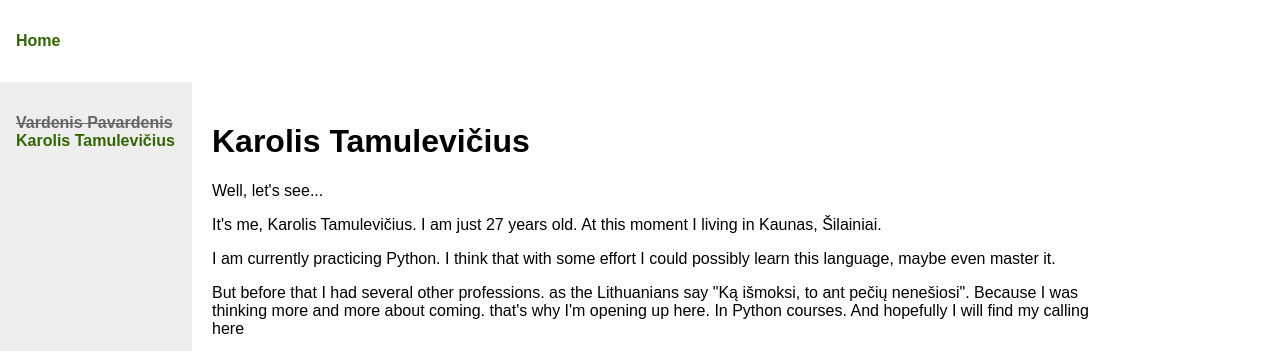
After one commit to kobrius11/ptu12_team, a Flask app: page /karolis_tamulevicius/ in a window 1280 px wide. The commit adds this page. Shown: the top 351 px of the page. Run offline with Flask 3, Linux system fonts and the light colour scheme.

Commit message:
Add Karolis Tamulevicius

```diff
--- a/app.py
+++ b/app.py
@@ -10,5 +10,9 @@ def index():
 def vardenis_pavardenis():
     return render_template('vardenis_pavardenis.html/')
 
+@app.route('/karolis_tamulevicius/')
+def karolis_tamulevicius():
+    return render_template('karolis_tamulevicius.html/')
+
 if __name__ == "__main__":
     app.run(debug=True)
--- /dev/null
+++ b/static/karolis_style.css
@@ -0,0 +1,11 @@
+.karolis_content {
+    width: 70%;
+    padding: 20px;
+    background-color: #ffffff2a;
+}
+img {
+    width: 20rem;
+    height: 20rem;
+    margin: 0;
+    padding: 0;
+}
--- a/templates/includes/sidebar.html
+++ b/templates/includes/sidebar.html
@@ -2,4 +2,7 @@
     <li>
         <a class="broken" href="/vardenis_pavardenis/">Vardenis Pavardenis</a>
     </li>
+    <li>
+        <a href="/karolis_tamulevicius/">Karolis Tamulevičius</a>
+    </li>
 </ul>
--- /dev/null
+++ b/templates/karolis_tamulevicius.html
@@ -0,0 +1,34 @@
+<!DOCTYPE html>
+<html lang="en">
+<head>
+    <meta charset="UTF-8">
+    <meta http-equiv="X-UA-Compatible" content="IE=edge">
+    <meta name="viewport" content="width=device-width, initial-scale=1.0">
+    <title>PTU12 Team</title>
+    <link rel="stylesheet" href="/static/style.css">
+    <link rel="stylesheet" href="/static/karolis_style.css">
+</head>
+<body>
+    <header>
+        {% include 'includes/menu.html' %}
+    </header>
+    <main>
+        <sidebar>
+            {% include 'includes/sidebar.html' %}
+        </sidebar>
+        <div class="karolis_content">
+            <h1>Karolis Tamulevičius</h1>
+            <p>Well, let's see...</p>
+            <p>It's me, Karolis Tamulevičius. I am just 27 years old. At this moment I living in Kaunas, Šilainiai.</p>
+            <p>I am currently practicing Python. I think that with some effort I could possibly learn this language, maybe even master it.</p>
+            <p>But before that I had several other professions. as the Lithuanians say "Ką išmoksi, to ant pečių nenešiosi".
+                Because I was thinking more and more about coming. that's why I'm opening up here.
+                In Python courses. And hopefully I will find my calling here</p>
+            <img src="https://i.ibb.co/R0ZwHYx/Dy2h4-Gl-Wo-AAKexn.jpg" alt="">
+        </div>
+    </main>
+    <footer>
+        {% include 'includes/footer.html' %}
+    </footer>
+</body>
+</html>
```
